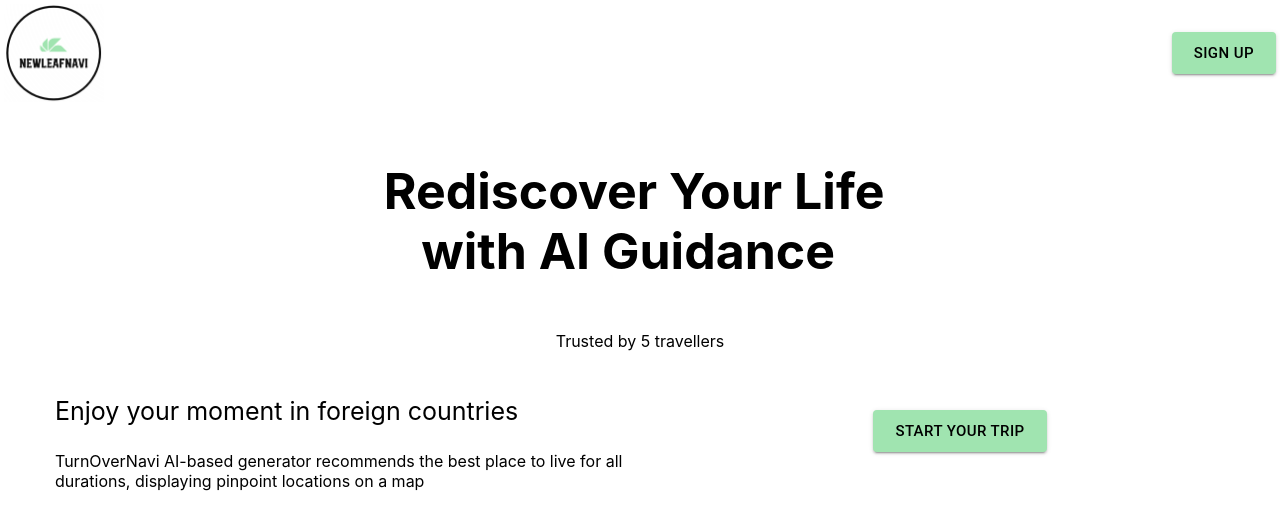
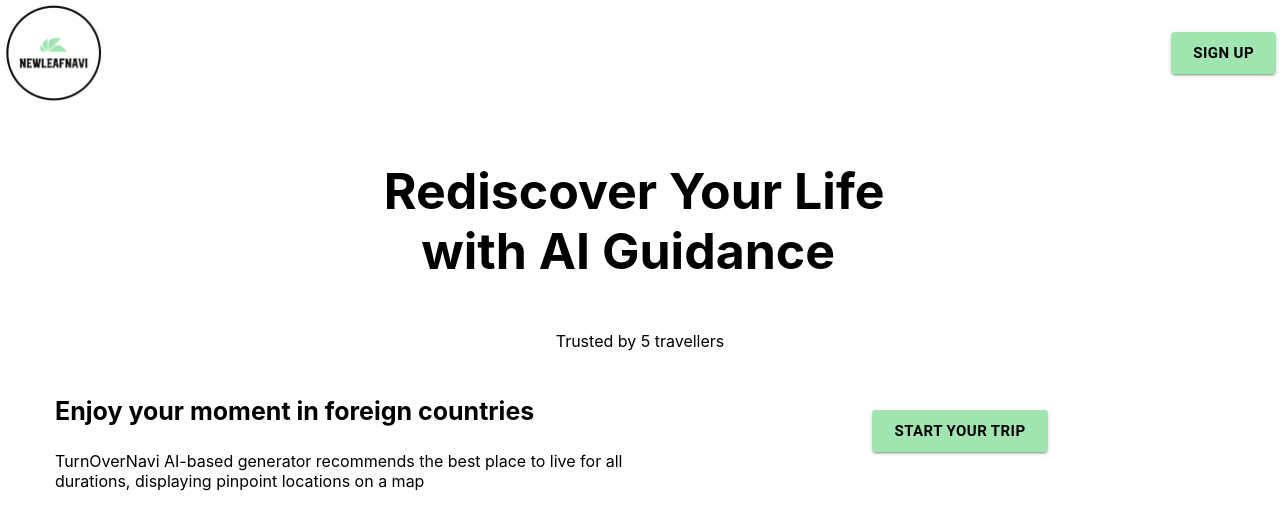
Before and after one commit to jiin-kim109/2023-fall-hack, a React (Create React App) app: page / in a window 1280 px wide. Shown: the top 530 px of the page. Built offline with nearby package versions, Linux system fonts and the light colour scheme.

Commit message:
make text bold

```diff
--- a/src/components/Header.jsx
+++ b/src/components/Header.jsx
@@ -2,6 +2,7 @@ import React from 'react';
 import styled from 'styled-components';
 import Button from '@mui/material/Button';
 import logo from '../resources/newleaf.png';
+import BoldText from '../hooks/useBold'
 
 const Wrapper = styled.div`
     display: flex;
@@ -23,7 +24,7 @@ function Header() {
         <Wrapper>
             <Logo src={logo} alt="Logo" />
             <Button variant="contained" color="leaf" size="large">
-                    SIGN UP
+                    <BoldText>SIGN UP</BoldText>
             </Button>
         </Wrapper>
     );
--- a/src/containers/MainPage.jsx
+++ b/src/containers/MainPage.jsx
@@ -5,6 +5,7 @@ import { Button } from '@mui/material';
 import { createTheme, ThemeProvider } from '@mui/material/styles';
 import theme from '../theme'
 import { getByPlaceholderText } from '@testing-library/react';
+import BoldText from '../hooks/useBold';
 
 const MWrapper = styled.div`
     display: flex;
@@ -61,8 +62,8 @@ function MainPage() {
             <MWrapper>
                 <Maintitle>
                     <div>
-                        <p style={titlefont}>Rediscover Your Life {"\n"}
-                        with AI Guidance  </p>
+                        <p style={titlefont}><BoldText>Rediscover Your Life {"\n"}
+                        with AI Guidance</BoldText>  </p>
                     </div>
                 </Maintitle>
                 Trusted by 5 travellers
@@ -70,14 +71,14 @@ function MainPage() {
             <DWrapper>
                 <DinWrapper>
                     <Description>
-                    <p style={desfont}>Enjoy your moment in foreign countries </p>
+                    <p style={desfont}><BoldText>Enjoy your moment in foreign countries</BoldText> </p>
                     TurnOverNavi AI-based generator recommends
     the best place to live for all durations, displaying
     pinpoint locations on a map
                     </Description>
                 </DinWrapper>
                 <DinWrapper>
-                    <Button variant="contained" color="leaf" size="large" onClick={() => navigate("/q/1")}>Start your trip</Button>
+                    <Button variant="contained" color="leaf" size="large" onClick={() => navigate("/q/1")}><BoldText>Start your trip</BoldText></Button>
                 </DinWrapper>
             </DWrapper>
         </div>
--- /dev/null
+++ b/src/hooks/useBold.jsx
@@ -0,0 +1,7 @@
+function BoldText({ children }) {
+    return (
+      <span style={{ fontWeight: 'bold' }}>{children}</span>
+    );
+}
+
+export default BoldText;
```
